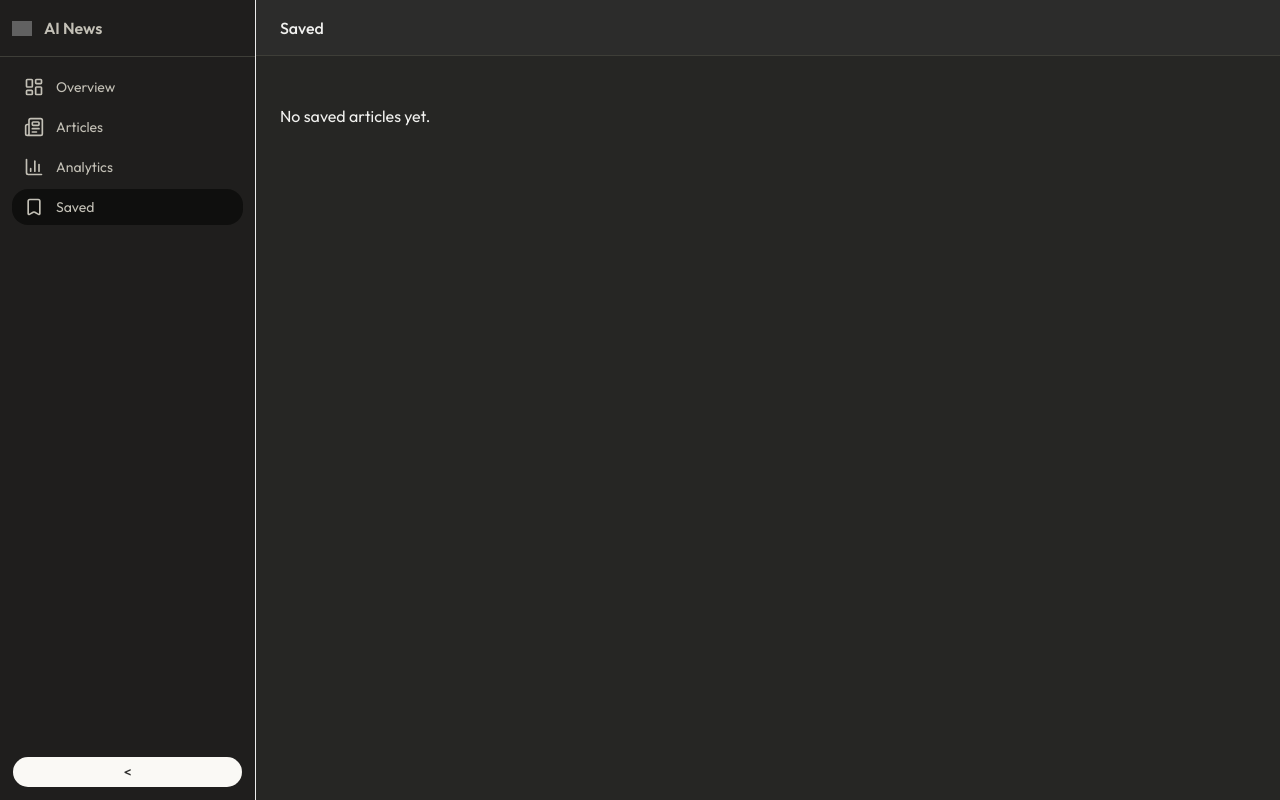
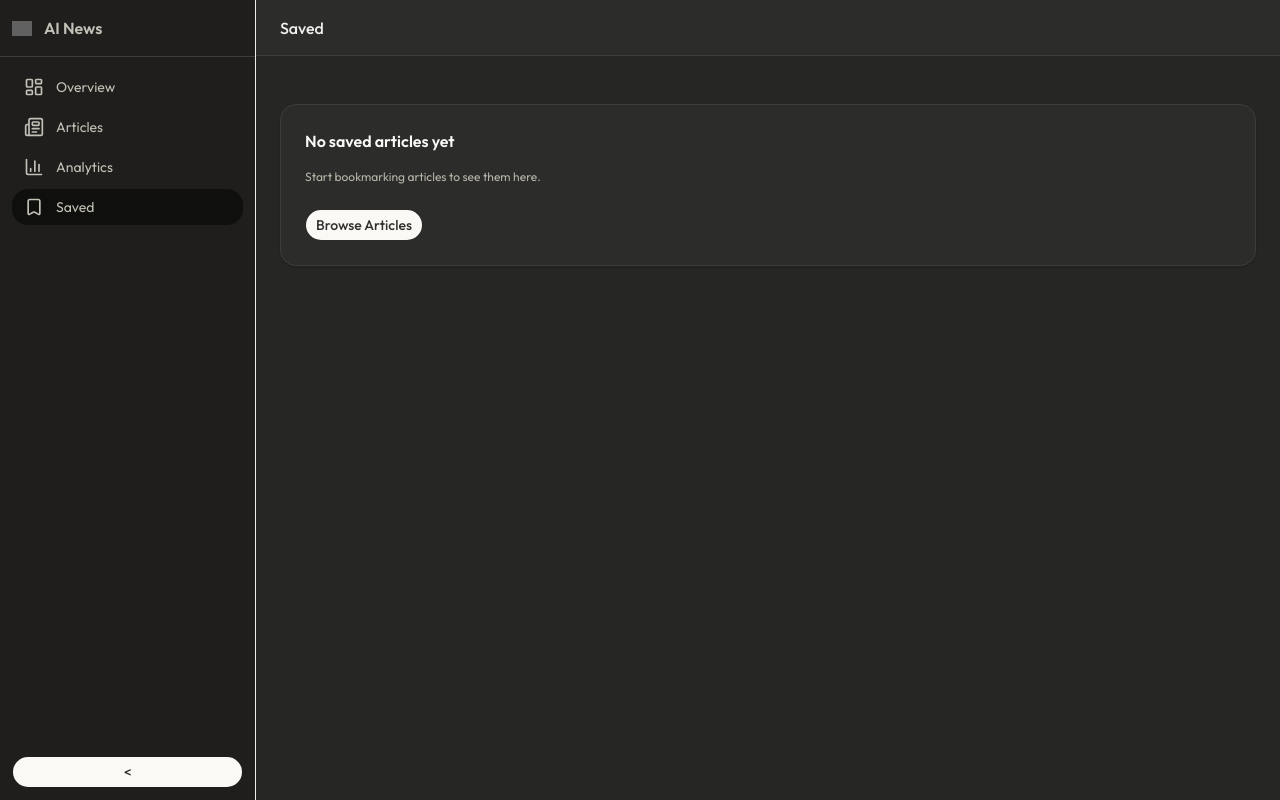
Before and after one commit to Neel37389/ai-news-intelligence-dashboard, a Next.js app: page /dashboard/saved in a window 1280 px wide. Built offline with nearby package versions, Linux system fonts and the light colour scheme; grey boxes are pictures that could not be loaded.

Commit message:
Added an empty saved state component to show a nice UI card when the saved state is empty instead of just simple text.

```diff
--- a/src/app/dashboard/saved/page.js
+++ b/src/app/dashboard/saved/page.js
@@ -5,6 +5,7 @@ import { SavedArticlesContext } from "@/context/SavedArticlesContext";
 import { articles } from "@/data/articles";
 import { ArticleItem } from "@/components/ArticleItem";
 import { Button } from "@/components/ui/button";
+import { EmptySavedState } from "@/components/EmptySavedState";
 
 export default function SavedPage() {
   const { savedIds, setSavedIds } = useContext(SavedArticlesContext);
@@ -30,7 +31,7 @@ export default function SavedPage() {
           )}
         </div>
         {savedArticles.length === 0 ? (
-          <p>No saved articles yet.</p>
+          <EmptySavedState className="mt-4" />
         ) : (
           <ul className="grid grid-cols-1 md:grid-cols-2 lg:grid-cols-3 gap-4">
             {savedArticles.map((item) => (
--- a/src/components/ArticlesClient.jsx
+++ b/src/components/ArticlesClient.jsx
@@ -6,6 +6,7 @@ import { articles } from "@/data/articles";
 import { SavedArticlesContext } from "@/context/SavedArticlesContext";
 import { Input } from "./ui/input";
 import { Search } from "lucide-react";
+import { EmptySavedState } from "./EmptySavedState";
 
 export const ArticlesClient = () => {
   const [searchTerm, setSearchTerm] = useState("");
@@ -22,8 +23,8 @@ export const ArticlesClient = () => {
   const filteredArticles = articles.filter(
     (article) =>
       article.title.toLowerCase().includes(term) ||
-      article.source.toLowerCase().includes(term),
-    article.summary.toLowerCase().includes(term),
+      article.source.toLowerCase().includes(term) ||
+      article.summary.toLowerCase().includes(term),
   );
 
   return (
--- /dev/null
+++ b/src/components/EmptySavedState.jsx
@@ -0,0 +1,38 @@
+"use client";
+
+import {
+  Card,
+  CardTitle,
+  CardHeader,
+  CardDescription,
+  CardFooter,
+} from "./ui/card";
+import { Button } from "./ui/button";
+import Link from "next/link";
+
+export const EmptySavedState = () => {
+  return (
+    <Card className="rounded-lg border border-border bg-card">
+      <CardHeader className="space-y-2">
+        <div className="flex items-start justify-between gap-2">
+          <CardTitle className="line-clamp-2 text-base">
+            No saved articles yet
+          </CardTitle>
+        </div>
+        <CardDescription className="text-muted-foreground text-xs">
+          Start bookmarking articles to see them here.
+        </CardDescription>
+      </CardHeader>
+      <CardFooter>
+        <Link href="/dashboard/articles">
+          <Button
+            variant="secondary"
+            className="group-hover:bg-accent transition-colors"
+          >
+            Browse Articles
+          </Button>
+        </Link>
+      </CardFooter>
+    </Card>
+  );
+};
```
